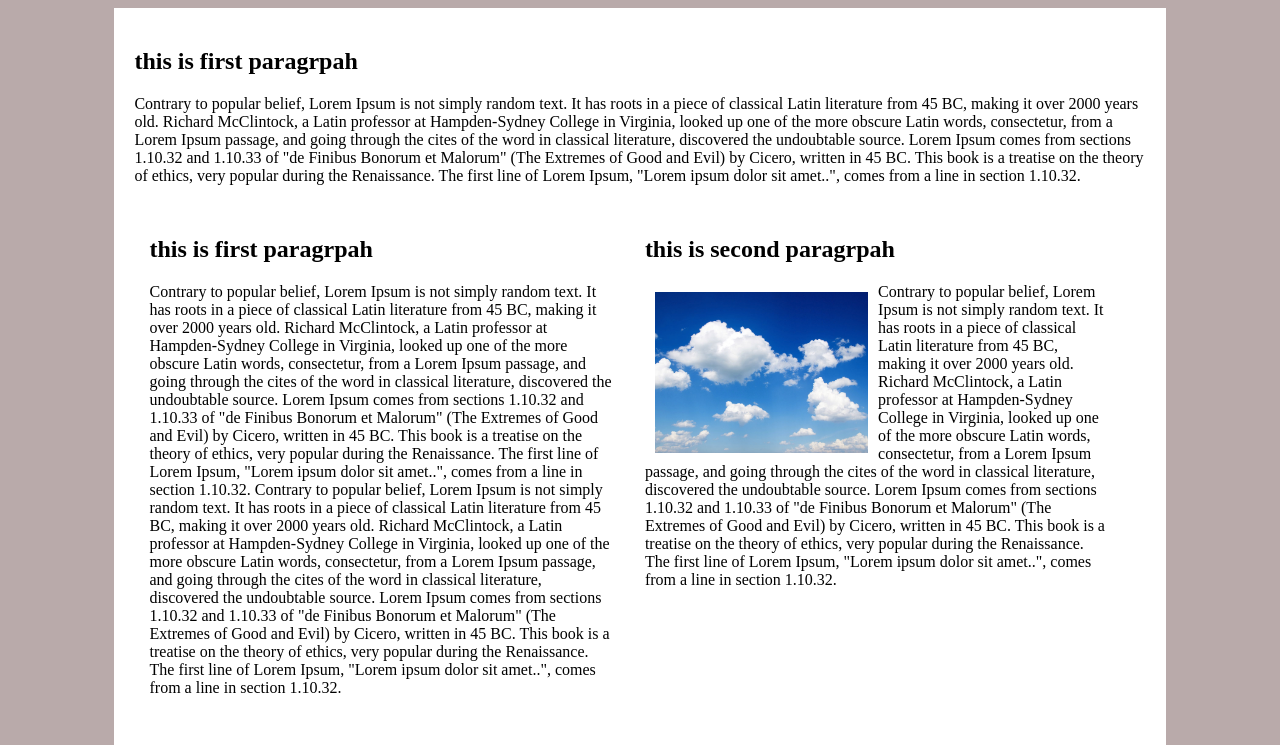
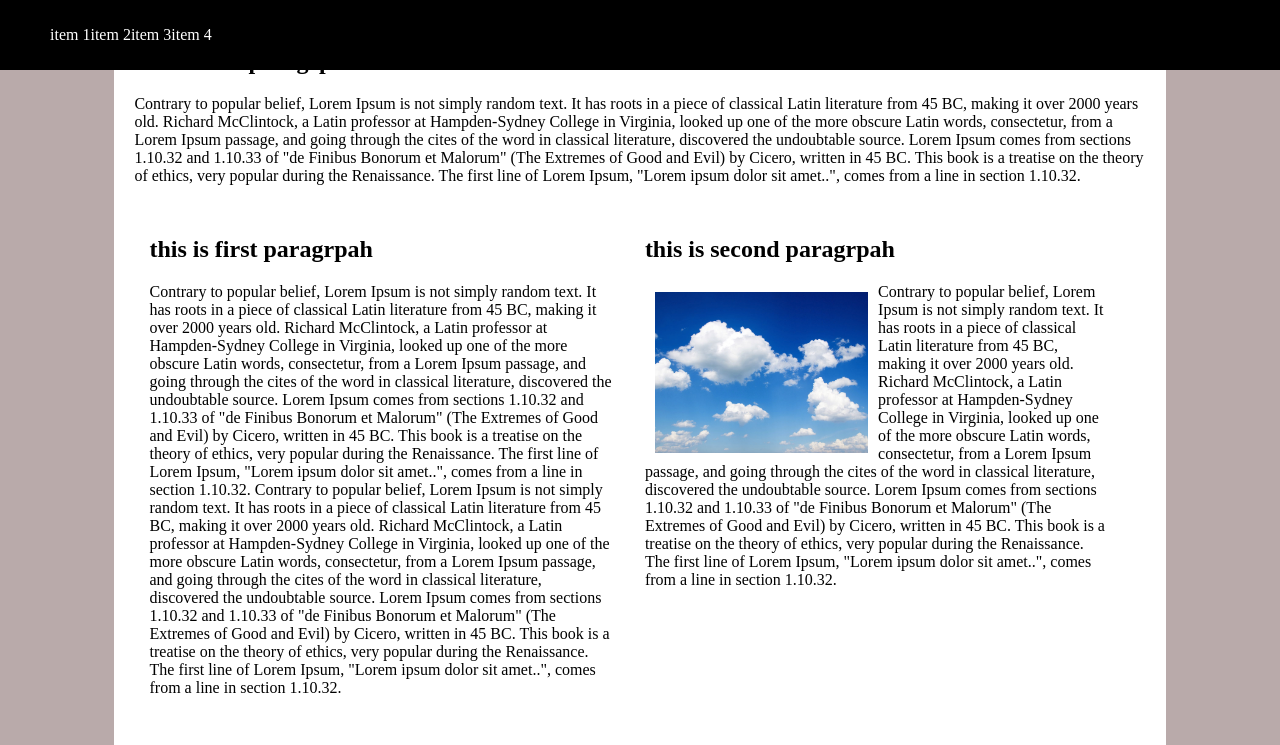
Before and after one commit to g1patil/front-end, a plain HTML site: page CSS_Positioning_Tutorial/6_Floating_Columns/index.html in a window 1280 px wide. Shown: the top 745 px of the page. Drawn offline with Linux system fonts and the light colour scheme.

Commit message:
fixed position

```diff
--- a/CSS_Positioning_Tutorial/6_Floating_Columns/index.html
+++ b/CSS_Positioning_Tutorial/6_Floating_Columns/index.html
@@ -39,5 +39,13 @@
             <h2 class="image_header"> this is image titile</h2>
             <img src="./image.jpg" width="100%">
         </div>
+        <div class="nav">
+            <ul>
+                <li > item 1 </li>
+                <li> item 2 </li>
+                <li> item 3 </li>
+                <li> item 4 </li>
+            </ul>
+        </div>
     </body>
 </html>
--- a/CSS_Positioning_Tutorial/6_Floating_Columns/styles.css
+++ b/CSS_Positioning_Tutorial/6_Floating_Columns/styles.css
@@ -45,3 +45,25 @@ aside, section, img {
     margin: 1%;
     padding: 5px;
 }
+.nav {
+    clear: both;
+    display: block;
+    width: 100%;
+    background-color: black;
+    padding: 10px;
+    position: fixed;
+    left: 0px;
+    top: 0px;
+}
+
+li {
+    list-style-type: none;
+    color: #fff;
+    float: left;
+}
+
+.nav ul::after {
+    clear: both;
+    display: block;
+    content: "";
+}
```
